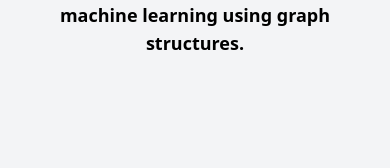
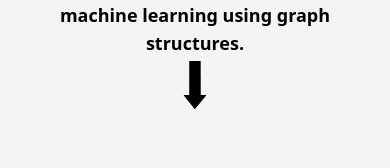
Before and after one commit to danielwalke/danielwalke.github.io, a Vue app: page / in a window 390 px wide. Shown: the part 620-788 px from the top of the page. Built offline with nearby package versions, Linux system fonts and the light colour scheme.

Commit message:
overworked mobile design ii

```diff
--- a/src/components/intro/Intro.vue
+++ b/src/components/intro/Intro.vue
@@ -11,6 +11,10 @@
           on diverse datasets and aim to improve the predictive power of machine learning using graph structures.
         </p>
       </div>
+      <div class="flex justify-center">
+        <img src="../../assets/arrow_down.svg" class="animate-bounce h-12"/>
+      </div>
+
     </div>
 
     <div class="flex justify-center text-gray-900 h-full w-full">
--- a/src/components/intro/IntroBox.vue
+++ b/src/components/intro/IntroBox.vue
@@ -1,6 +1,6 @@
 <template>
   <div class="inner-box">
-    <div class="w-[85vw] lg:w-full">
+    <div class="w-[75vw] lg:w-full">
       <h4 class="card-header">{{header}}</h4>
       <ul class="list-none">
         <slot></slot>
```
Also changed, not shown: src/assets/arrow.svg (added), src/assets/arrow_down.svg (added).
